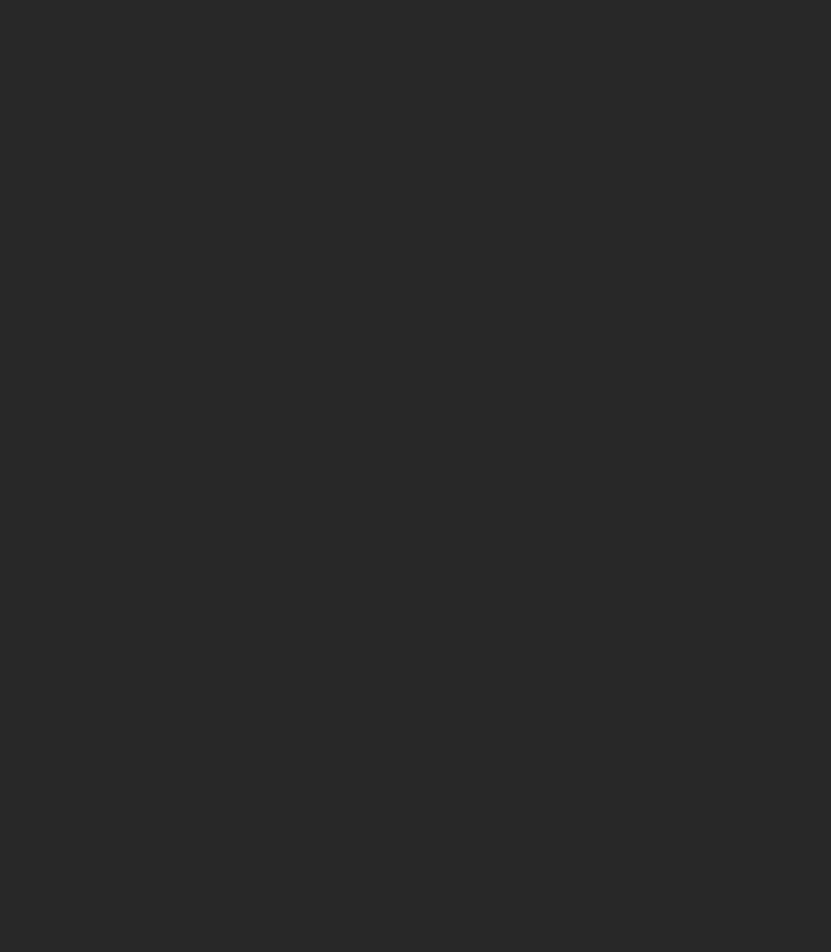
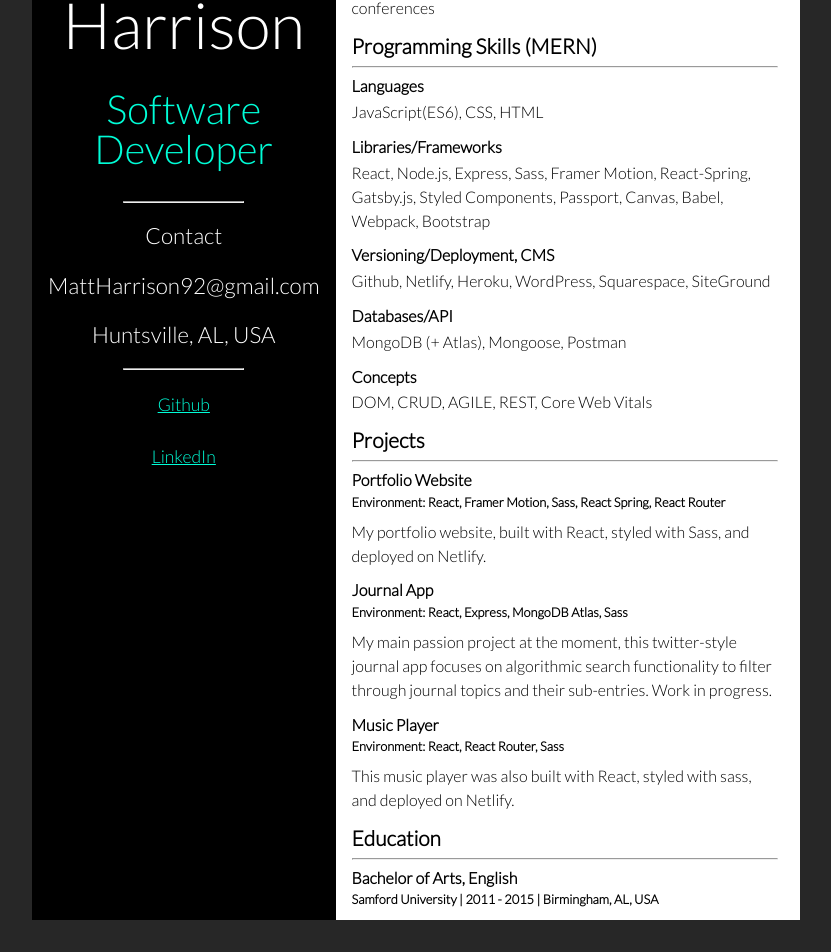
Before and after one commit to Fittocode/Portfolio-website, a React (Create React App) app: page /resume in a window 1280 px wide. Shown: the part 534-1486 px from the top of the page, without its empty margins (128-959 px from the left). Before the commit the page ends 800 px from the top, so only its background shows below. Built offline with nearby package versions, Linux system fonts and the light colour scheme.

Commit message:
add css resume

```diff
--- a/public/index.html
+++ b/public/index.html
@@ -10,6 +10,12 @@
       content="Web site created using create-react-app"
     />
     <link rel="apple-touch-icon" href="%PUBLIC_URL%/logo192.png" />
+    <link rel="preconnect" href="https://fonts.googleapis.com">
+<link rel="preconnect" href="https://fonts.gstatic.com" crossorigin>
+<link href="https://fonts.googleapis.com/css2?family=Lato:wght@300&display=swap" rel="stylesheet">
+<link rel="preconnect" href="https://fonts.googleapis.com">
+<link rel="preconnect" href="https://fonts.gstatic.com" crossorigin>
+<link href="https://fonts.googleapis.com/css2?family=Lato:wght@300&family=Oswald&display=swap" rel="stylesheet">
     <!--
       manifest.json provides metadata used when your web app is installed on a
       user's mobile device or desktop. See https://developers.google.com/web/fundamentals/web-app-manifest/
--- a/src/App.js
+++ b/src/App.js
@@ -7,6 +7,7 @@ import "./styles/app.scss"
 import AboutSection from './components/AboutSection'
 import ContactMe from './pages/ContactMe'
 import Projects from './pages/Projects'
+import Resume from './pages/Resume'
 
 // Import navbar
 import { Navbar } from './components/nav/Navbar';
@@ -31,6 +32,9 @@ function App() {
           <Route path="/projects" exact>
             <Projects />
           </Route>
+          <Route path="/resume" exact>
+            <Resume />
+          </Route>
           <Route path="/contact">
             <ContactMe />
           </Route>
--- a/src/components/AboutSection.js
+++ b/src/components/AboutSection.js
@@ -40,12 +40,17 @@ const AboutSection = () => {
                             </motion.h2>
                         </div>
                     </div>
-                    <motion.p variants={titleAnim}>This Portfolio was built with <span style={{ color: '#61dafb' }}>React</span></motion.p>
+                    <motion.p variants={titleAnim} style={{color: 'white'}}>This Portfolio was built with <span style={{ color: '#61dafb' }}>React</span></motion.p>
                     <div className="buttons">
-                        <motion.button whileHover={{ y: -10, transition: { duration: .02 } }} variants={titleAnim} style={{ marginRight: '.5rem' }}><Link to={'/projects'}>Projects</Link></motion.button>
-                        <motion.button whileHover={{ y: -10, transition: { duration: .02 } }} variants={titleAnim}><Link to={'/contact'}>
-                            Contact me
-                        </Link>
+                        <motion.button whileHover={{ y: -10, transition: { duration: .02 } }} variants={titleAnim} style={{ marginRight: '.5rem' }}>
+                            <Link to={'/projects'}>
+                                Projects
+                            </Link>
+                        </motion.button>
+                        <motion.button whileHover={{ y: -10, transition: { duration: .02 } }} variants={titleAnim} style={{ marginRight: '.5rem' }}>
+                            <Link to={'/resume'}>
+                                Resume
+                            </Link>
                         </motion.button>
                         <div className="icons">
                             <motion.a whileHover={{ y: -10, transition: { duration: .3 } }} href="https://github.com/Fittocode" className="brand-icon">
--- a/src/components/GlobalStyle.js
+++ b/src/components/GlobalStyle.js
@@ -58,7 +58,6 @@ const GlobalStyle = createGlobalStyle`
     }
     h4 {
         font-weight: bold;
-        font-size: 2rem;
     }
     a {
         font-size: 1.1rem;
@@ -69,7 +68,7 @@ const GlobalStyle = createGlobalStyle`
     }
     p {
         padding: 3rem 0rem;
-        color: #dbdbdb;
+        color: black;
         font-size: 1.4rem;
         line-height: 150%;
     }
--- a/src/components/nav/Nav.js
+++ b/src/components/nav/Nav.js
@@ -22,7 +22,7 @@ export const Nav = () => {
     )
 }
 
-const itemIds = [{ page: 'About Me', link: '/' }, { page: 'Projects', link: '/projects' }, { page: 'Contact Me', link: '/contact' }]
+const itemIds = [{ page: 'About', link: '/' }, { page: 'Projects', link: '/projects' }, { page: 'Resume', link: '/resume' }]
 
 
 export default Nav
--- /dev/null
+++ b/src/pages/Resume.js
@@ -0,0 +1,98 @@
+import React from 'react'
+// style
+import styled from 'styled-components'
+// Animations
+import { motion } from 'framer-motion'
+import { pageAnimation } from '../animation'
+
+const Resume = () => {
+    return (
+        <StyledResume exit="exit" variants={pageAnimation} initial='hidden' animate="enter">
+            <div>
+                {/* <h3 style={{color: 'white'}}>Download Resume</h3> */}
+            </div>
+            <div className="resume-box">
+                <div className="resume-bg-black">
+                    <div className="resume-black-text">
+                        <h2>Matt Harrison</h2>
+                        <h3>Software Developer</h3>
+                        <hr />
+                        <div className="resume-contact">
+                            <p>Contact</p>
+                            <p>MattHarrison92@gmail.com</p>
+                            <p>Huntsville, AL, USA</p>
+                        </div>
+                        <hr />
+                        <div className="links">
+                            <p><a href="https://github.com/Fittocode">Github</a></p>
+                            <p><a href="https://www.linkedin.com/in/matt-harrison-5697b363/">LinkedIn</a></p>
+                        </div>
+                    </div>
+                </div>
+                <div className="resume-bg-white">
+                    <div className="resume-text-format">
+                        <div className="resume-sections">
+                            <h3>Professional Experience</h3>
+                            <hr />
+                            <h4>WordPress Developer, UX/UI Designer</h4>
+                            <h5>Tape, LLC | June 2020 - Present | Arlington, Va —> Remote</h5>
+                            <p>Designed and built a website with WordPress for a government contractor, which I continue to monitor and update: <a href="https://www.tape-llc.com" style={{color: '#0054c2'}}>tape-llc.com</a></p>
+                            <h4>Web Development Bootcamp, Full-Time</h4>
+                            <h5>Ironhack | Jan 2019 - Mar 2019 | Berlin, Germany</h5>
+                            <p>Full-Stack JavaScript Web Dev Course with focus on MERN stack</p>
+                            <h4>English Teacher, Technical Editor</h4>
+                            <h5>Freecom | Nov 2017 - Dec 2018 | Sendai, Japan</h5>
+                            <p>Taught medical English to Tohoku University medical students, which included medical terminology and patient-doctor communication</p>
+                            <p>Edited scientific papers to prepare Tohoku University researchers for publication and presentations at international conferences</p>
+                        </div>
+                        <div className="resume-sections">
+                            <h3>Programming Skills (MERN)</h3>
+                            <hr />
+                            <h4>Languages</h4>
+                            <p>JavaScript(ES6), CSS, HTML</p>
+                            <h4>Libraries/Frameworks</h4>
+                            <p>React, Node.js, Express, Sass, Framer Motion, React-Spring, Gatsby.js, Styled Components, Passport, Canvas, Babel, Webpack, Bootstrap</p>
+                            <h4>Versioning/Deployment, CMS</h4>
+                            <p>Github, Netlify, Heroku, WordPress, Squarespace, SiteGround</p>
+                            <h4>Databases/API</h4>
+                            <p>MongoDB (+ Atlas), Mongoose, Postman</p>
+                            <h4>Concepts</h4>
+                            <p>DOM, CRUD, AGILE, REST, Core Web Vitals</p>
+                        </div>
+                        <div className="resume-sections">
+                            <h3>Projects</h3>
+                            <hr />
+                            <h4>Portfolio Website</h4>
+                            <h5>Environment: React, Framer Motion, Sass, React Spring, React Router</h5>
+                            <p>My portfolio website, built with React, styled with Sass, and deployed on Netlify.</p>
+                            <h4>Journal App</h4>
+                            <h5>Environment: React, Express, MongoDB Atlas, Sass</h5>
+                            <p>My main passion project at the moment, this twitter-style journal app focuses on algorithmic search functionality to filter through journal topics and their sub-entries. Work in progress. </p>
+                            <h4>Music Player</h4>
+                            <h5>Environment: React, React Router, Sass</h5>
+                            <p>This music player was also built with React, styled with sass, and deployed on Netlify.</p>
+                        </div>
+                        <div className="resume-sections">
+                            <h3>Education</h3>
+                            <hr />
+                            <h4>Bachelor of Arts, English</h4>
+                            <h5>Samford University | 2011 - 2015 | Birmingham, AL, USA </h5>
+                        </div>
+                    </div>
+                </div>
+            </div>
+            {/* <div className="about-image">
+                    <motion.img variants={titleAnim} src={Matt2} alt="Resume" />
+                </div> */}
+        </StyledResume>
+    )
+}
+
+const StyledResume = styled(motion.div)`
+    min-height: 100vh;
+    color: white;
+    overflow: hidden;
+    padding: 2rem 10rem;
+`;
+
+export default Resume
--- a/src/styles.css
+++ b/src/styles.css
@@ -25,7 +25,7 @@ nav {
   -moz-user-select: none;
   -ms-user-select: none;
   cursor: pointer;
-  position: absolute;
+  position: fixed;
   top: 30px;
   left: 15px;
   width: 50px;
--- a/src/styles/_About.scss
+++ b/src/styles/_About.scss
@@ -3,8 +3,9 @@
   display: flex;
   align-items: center;
   justify-content: space-around;
-  padding-left: 10rem;
-  padding-right: 10rem;
+  padding: 0 10rem;
+  font-family: 'Lato', serif;
+
   color: white;
 }
 
--- /dev/null
+++ b/src/styles/_resume.scss
@@ -0,0 +1,100 @@
+.resume-box {
+  display: flex;
+  flex-direction: row;
+  width: 80%;
+  margin-top: 0rem;
+}
+
+.resume-bg-black {
+  display: flex;
+  flex-direction: column;
+  justify-content: center;
+  background-color: #000000;
+}
+
+.resume-black-text {
+  text-align: center;
+  font-family: 'Lato', serif;
+
+  line-height: 1;
+
+  h3 {
+    font-size: 2.5rem;
+    padding: 2rem;
+    color: #00fdd7;
+  }
+
+  h4 {
+    color: white;
+    font-size: 1.5rem;
+    padding: 1rem;
+  }
+  p {
+    color: white;
+    padding: 0rem 1rem 1rem;
+  }
+
+  hr {
+    width: 40%;
+    margin: auto;
+  }
+}
+
+.resume-contact {
+  padding-top: 1rem;
+}
+
+.resume-bg-white {
+  background-color: white;
+}
+
+.links {
+  padding-top: 1rem;
+}
+
+.resume-text-format {
+  padding-left: 1rem;
+  padding-top: 2rem;
+  font-family: 'Lato', sans-serif;
+
+  h3,
+  h4,
+  h5 {
+    color: black;
+  }
+
+  hr {
+    width: 95%;
+  }
+
+  h3 {
+    font-weight: bold;
+    padding-bottom: 0.5rem;
+    font-size: 1.3rem;
+  }
+  h4 {
+    padding-top: 0.5rem;
+    font-size: 1rem;
+  }
+
+  p,
+  h5 {
+    padding: 0.3rem 1.3rem 0.3rem 0rem;
+  }
+
+  p {
+    font-size: 1rem;
+  }
+
+  h5 {
+    font-size: 0.8rem;
+  }
+}
+
+.resume-text-titles {
+  color: black;
+}
+
+.resume-sections {
+  padding-bottom: 0.5rem;
+}
--- a/src/styles/app.scss
+++ b/src/styles/app.scss
@@ -33,3 +33,4 @@ h4 {
 @import './About';
 @import './nav';
 @import './Projects';
+@import './resume';
```
